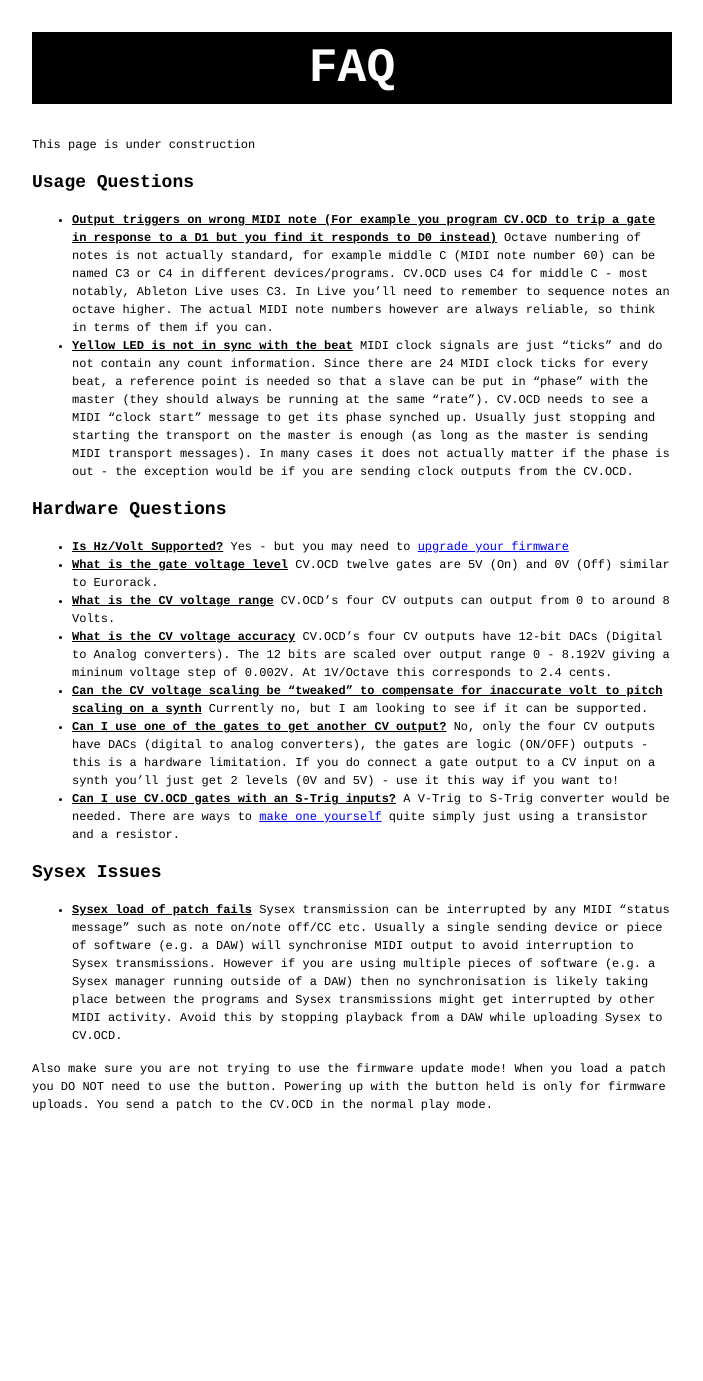
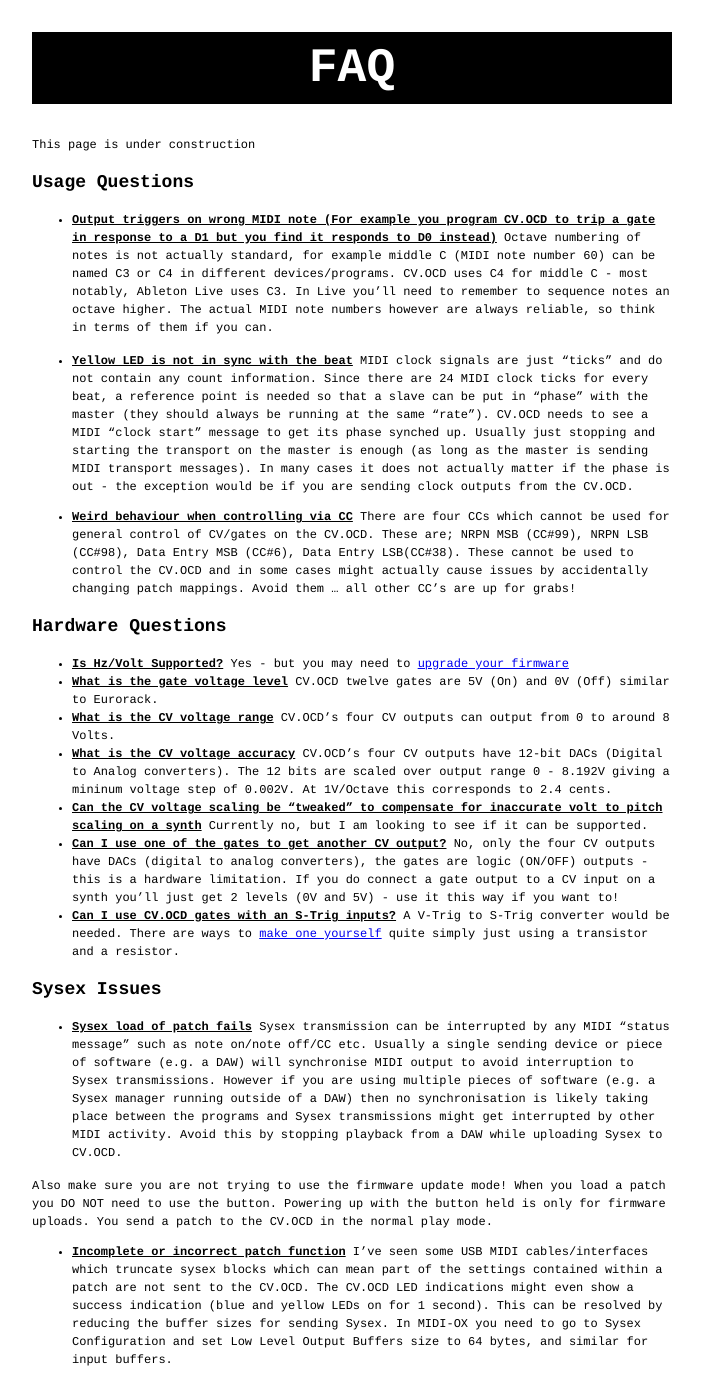
Before and after one commit to hotchk155/hotchk155.github.io, a Jekyll site: the page built from cvocd/faq.md, in a window 1280 px wide. Shown: the whole page, without its empty margins (18-721 px from the left). Built offline with Jekyll 4.4.1, drawn with Linux system fonts in a browser that asks for light colours; our own code applies the rules of GitHub Pages for plain Markdown files; before the commit the page ends 1126 px from its top, so only the background shows below that.

Commit message:
disable nrpn/data entry as cvocd mappable cc#s

```diff
--- a/cvocd/faq.md
+++ b/cvocd/faq.md
@@ -10,6 +10,9 @@
 
 * **Output triggers on wrong MIDI note (For example you program CV.OCD to trip a gate in response to a D1 but you find it responds to D0 instead)** Octave numbering of notes is not actually standard, for example middle C (MIDI note number 60) can be named C3 or C4 in different devices/programs. CV.OCD uses C4 for middle C - most notably, Ableton Live uses C3. In Live you'll need to remember to sequence notes an octave higher. The actual MIDI note numbers however are always reliable, so think in terms of them if you can.
 * **Yellow LED is not in sync with the beat** MIDI clock signals are just "ticks" and do not contain any count information. Since there are 24 MIDI clock ticks for every beat, a reference point is needed so that a slave can be put in "phase" with the master (they should always be running at the same "rate"). CV.OCD needs to see a MIDI "clock start" message to get its phase synched up. Usually just stopping and starting the transport on the master is enough (as long as the master is sending MIDI transport messages). In many cases it does not actually matter if the phase is out - the exception would be if you are sending clock outputs from the CV.OCD.
+
+* **Weird behaviour when controlling via CC** There are four CCs which cannot be used for general control of CV/gates on the CV.OCD. These are; NRPN MSB (CC#99), NRPN LSB (CC#98), Data Entry MSB (CC#6), Data Entry LSB(CC#38). These cannot be used to control the CV.OCD and in some cases might actually cause issues by accidentally changing patch mappings. Avoid them ... all other CC's are up for grabs!
+
 
 ## Hardware Questions
 
@@ -26,3 +29,5 @@
 * **Sysex load of patch fails** Sysex transmission can be interrupted by any MIDI "status message" such as note on/note off/CC etc. Usually a single sending device or piece of software (e.g. a DAW) will synchronise MIDI output to avoid interruption to Sysex transmissions. However if you are using multiple pieces of software (e.g. a Sysex manager running outside of a DAW) then no synchronisation is likely taking place between the programs and Sysex transmissions might get interrupted by other MIDI activity. Avoid this by stopping playback from a DAW while uploading Sysex to CV.OCD.
 
 Also make sure you are not trying to use the firmware update mode! When you load a patch you DO NOT need to use the button. Powering up with the button held is only for firmware uploads. You send a patch to the CV.OCD in the normal play mode.
+
+* **Incomplete or incorrect patch function** I've seen some USB MIDI cables/interfaces which truncate sysex blocks which can mean part of the settings contained within a patch are not sent to the CV.OCD. The CV.OCD LED indications might even show a success indication (blue and yellow LEDs on for 1 second). This can be resolved by reducing the buffer sizes for sending Sysex. In MIDI-OX you need to go to Sysex Configuration and set Low Level Output Buffers size to 64 bytes, and similar for input buffers.
```
Also changed, not shown: 1 other file.
